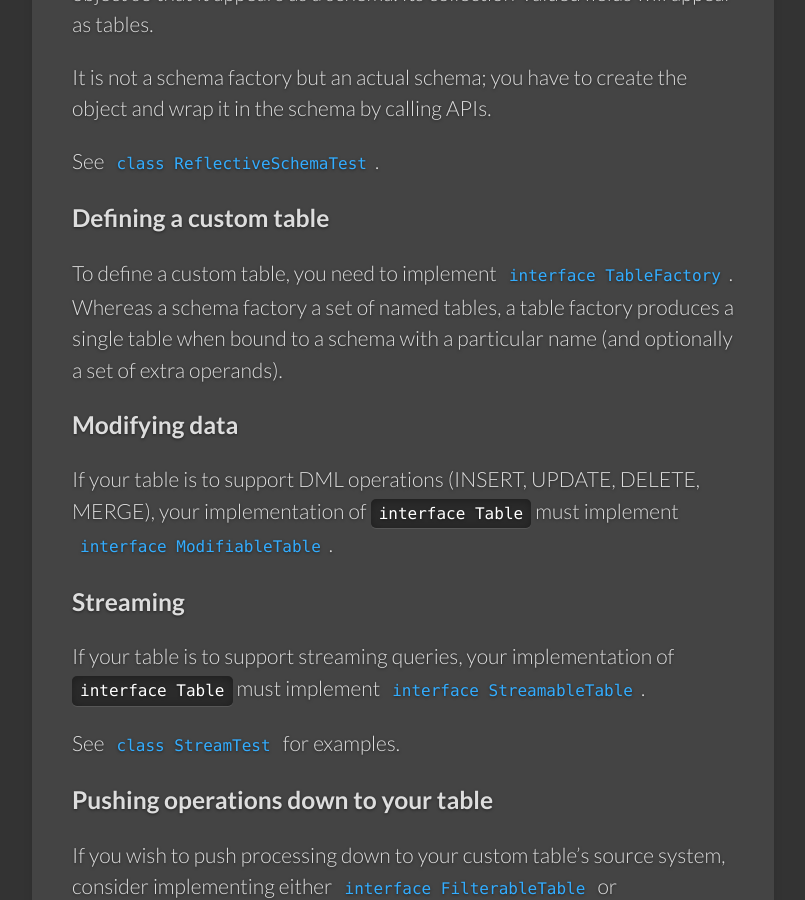
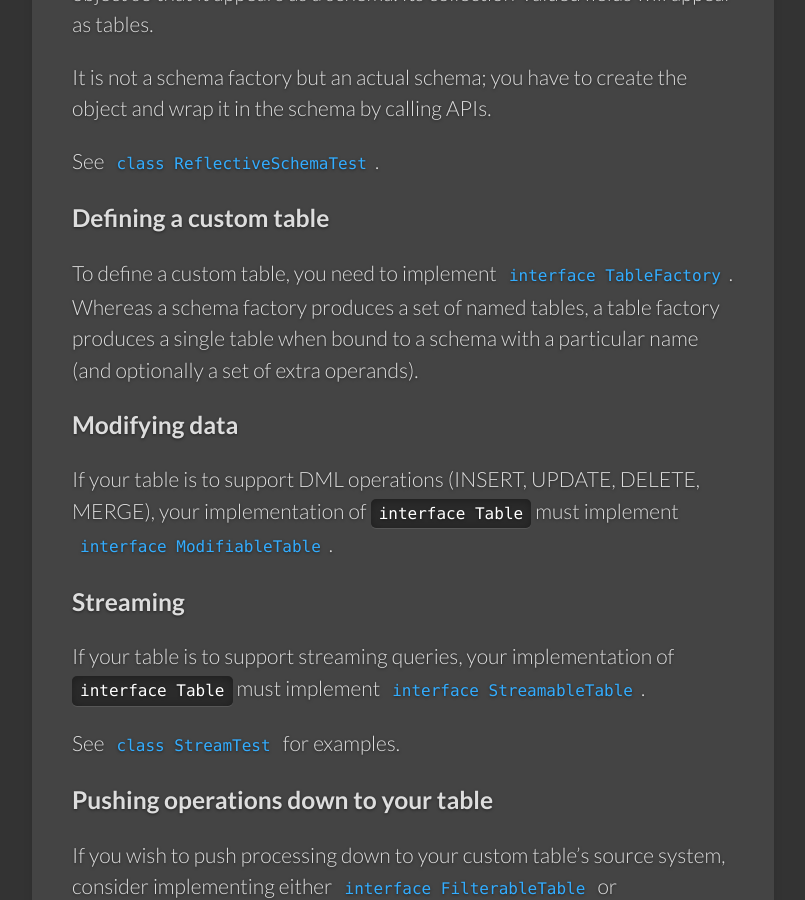
Before and after one commit to automation555/calcite, a Jekyll site: the page built from site/_docs/adapter.md, in a window 1280 px wide and 900 px high, scrolled down 13562 px. Shown: the whole window, without its empty margins (139-944 px from the left). Built offline with Jekyll 4.4.1, drawn with Linux system fonts in a browser that asks for light colours.

Commit message:
AutomateCommitscanV2Site: Fixed custom table description

```diff
--- a/site/_docs/adapter.md
+++ b/site/_docs/adapter.md
@@ -33,7 +33,7 @@ presenting the data as tables within a schema.
 * [Elasticsearch adapter](elasticsearch_adapter.html)
   (<a href="{{ site.apiRoot }}/org/apache/calcite/adapter/elasticsearch/package-summary.html">calcite-elasticsearch</a>)
 * [File adapter](file_adapter.html) (<a href="{{ site.apiRoot }}/org/apache/calcite/adapter/file/package-summary.html">calcite-file</a>)
-* [Geode adapter](geode_adapter.html) (<a href="{{ site.apiRoot }}/org/apache/calcite/adapter/geode/rel/package-summary.html">calcite-geode</a>)
+* [Geode adapter](geode_adapter.html) (<a href="{{ site.apiRoot }}/org/apache/calcite/adapter/geode/package-summary.html">calcite-geode</a>)
 * [InnoDB adapter](innodb_adapter.html) (<a href="{{ site.apiRoot }}/org/apache/calcite/adapter/innodb/package-summary.html">calcite-innodb</a>)
 * JDBC adapter (part of <a href="{{ site.apiRoot }}/org/apache/calcite/adapter/jdbc/package-summary.html">calcite-core</a>)
 * MongoDB adapter (<a href="{{ site.apiRoot }}/org/apache/calcite/adapter/mongodb/package-summary.html">calcite-mongodb</a>)
@@ -432,7 +432,7 @@ See
 
 To define a custom table, you need to implement
 [<code>interface TableFactory</code>]({{ site.apiRoot }}/org/apache/calcite/schema/TableFactory.html).
-Whereas a schema factory a set of named tables, a table factory produces a
+Whereas a schema factory produces a set of named tables, a table factory produces a
 single table when bound to a schema with a particular name (and optionally a
 set of extra operands).
 
```
